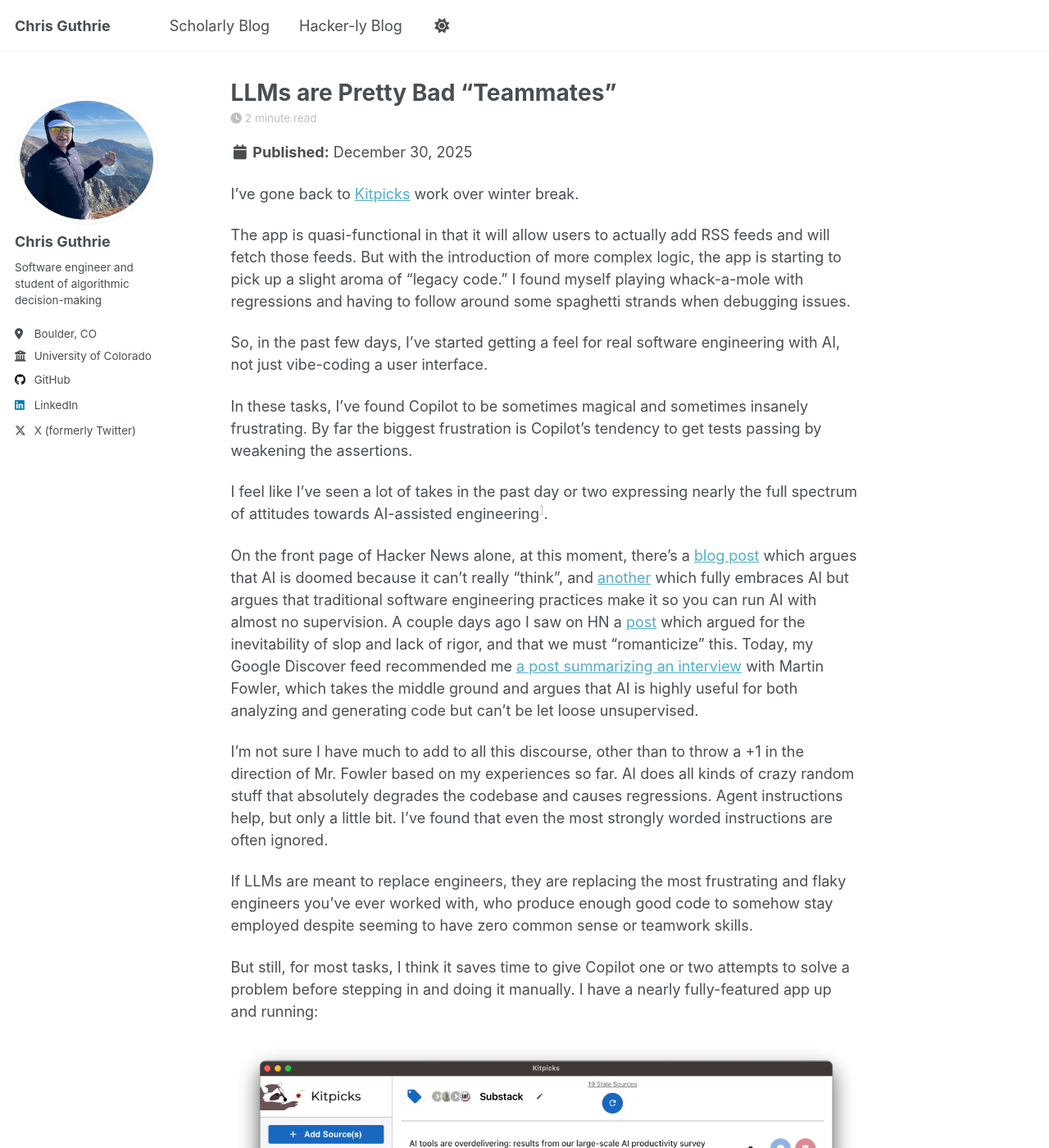
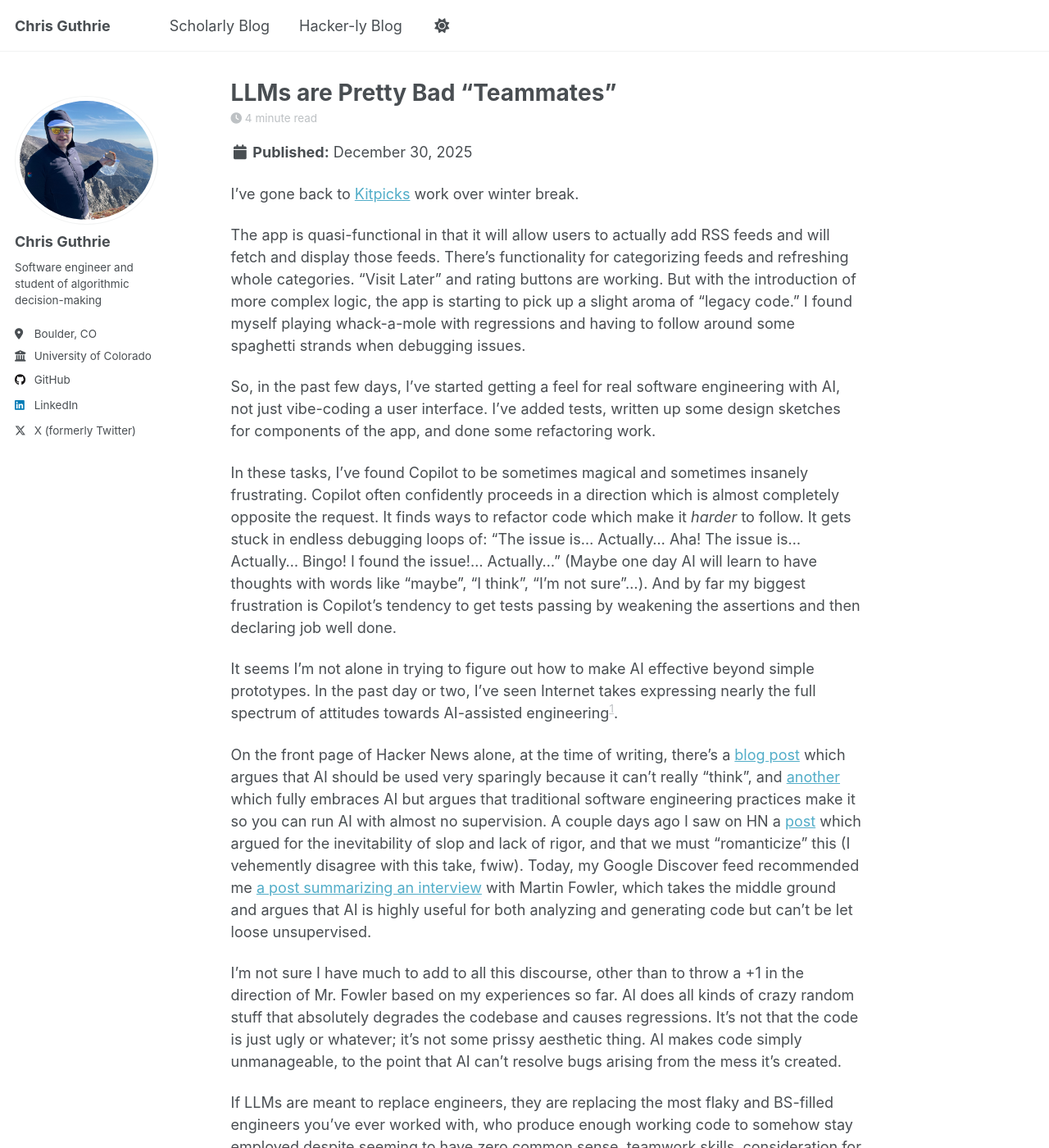
Before and after one commit to guthriec/chriswguthrie, a Jekyll site: the page built from _posts/2025-12-30-still-need-swes.md, in a window 1280 px wide and 1400 px high. Shown: the whole window at 82% size. Built offline with Jekyll 4.4.1, drawn with Linux system fonts in a browser that asks for light colours; a script that is not in the unit is left out; some of the changed text lies outside the part shown.

Commit message:
Edit pass to be more engaging

```diff
--- a/_posts/2025-12-30-still-need-swes.md
+++ b/_posts/2025-12-30-still-need-swes.md
@@ -8,24 +8,28 @@
 
 I've gone back to [Kitpicks](https://kitpicks.com) work over winter break.
 
-The app is quasi-functional in that it will allow users to actually add RSS feeds and will fetch those feeds. But with the introduction of more complex logic, the app is starting to pick up a slight aroma of "legacy code." I found myself playing whack-a-mole with regressions and having to follow around some spaghetti strands when debugging issues.
+The app is quasi-functional in that it will allow users to actually add RSS feeds and will fetch and display those feeds. There's functionality for categorizing feeds and refreshing whole categories. "Visit Later" and rating buttons are working. But with the introduction of more complex logic, the app is starting to pick up a slight aroma of "legacy code." I found myself playing whack-a-mole with regressions and having to follow around some spaghetti strands when debugging issues.
 
-So, in the past few days, I've started getting a feel for real software engineering with AI, not just vibe-coding a user interface.
+So, in the past few days, I've started getting a feel for real software engineering with AI, not just vibe-coding a user interface. I've added tests, written up some design sketches for components of the app, and done some refactoring work.
 
-In these tasks, I've found Copilot to be sometimes magical and sometimes insanely frustrating. By far the biggest frustration is Copilot's tendency to get tests passing by weakening the assertions.
+In these tasks, I've found Copilot to be sometimes magical and sometimes insanely frustrating. Copilot often confidently proceeds in a direction which is almost completely opposite the request. It finds ways to refactor code which make it *harder* to follow. It gets stuck in endless debugging loops of: "The issue is... Actually... Aha! The issue is... Actually... Bingo! I found the issue!... Actually..." (Maybe one day AI will learn to have thoughts with words like "maybe", "I think", "I'm not sure"...). And by far my biggest frustration is Copilot's tendency to get tests passing by weakening the assertions and then declaring job well done.
 
-I feel like I've seen a lot of takes in the past day or two expressing nearly the full spectrum of attitudes towards AI-assisted engineering[^1].
+It seems I'm not alone in trying to figure out how to make AI effective beyond simple prototypes. In the past day or two, I've seen Internet takes expressing nearly the full spectrum of attitudes towards AI-assisted engineering[^1].
 
-On the front page of Hacker News alone, at this moment, there's a [blog post](https://news.ycombinator.com/item?id=46424233) which argues that AI is doomed because it can't really "think", and [another](https://news.ycombinator.com/item?id=46424200) which fully embraces AI but argues that traditional software engineering practices make it so you can run AI with almost no supervision. A couple days ago I saw on HN a [post](https://rishi.monster/posts/time-intelligence-economy-part-1-the-ai-noise/) which argued for the inevitability of slop and lack of rigor, and that we must "romanticize" this. Today, my Google Discover feed recommended me [a post summarizing an interview](https://thenewstack.io/martin-fowler-on-preparing-for-ais-nondeterministic-computing/) with Martin Fowler, which takes the middle ground and argues that AI is highly useful for both analyzing and generating code but can't be let loose unsupervised.
+On the front page of Hacker News alone, at the time of writing, there's a [blog post](https://news.ycombinator.com/item?id=46424233) which argues that AI should be used very sparingly because it can't really "think", and [another](https://news.ycombinator.com/item?id=46424200) which fully embraces AI but argues that traditional software engineering practices make it so you can run AI with almost no supervision. A couple days ago I saw on HN a [post](https://rishi.monster/posts/time-intelligence-economy-part-1-the-ai-noise/) which argued for the inevitability of slop and lack of rigor, and that we must "romanticize" this (I vehemently disagree with this take, fwiw). Today, my Google Discover feed recommended me [a post summarizing an interview](https://thenewstack.io/martin-fowler-on-preparing-for-ais-nondeterministic-computing/) with Martin Fowler, which takes the middle ground and argues that AI is highly useful for both analyzing and generating code but can't be let loose unsupervised.
 
-I'm not sure I have much to add to all this discourse, other than to throw a +1 in the direction of Mr. Fowler based on my experiences so far. AI does all kinds of crazy random stuff that absolutely degrades the codebase and causes regressions. Agent instructions help, but only a little bit. I've found that even the most strongly worded instructions are often ignored.
+I'm not sure I have much to add to all this discourse, other than to throw a +1 in the direction of Mr. Fowler based on my experiences so far. AI does all kinds of crazy random stuff that absolutely degrades the codebase and causes regressions. It's not that the code is just ugly or whatever; it's not some prissy aesthetic thing. AI makes code simply unmanageable, to the point that AI can't resolve bugs arising from the mess it's created.
 
-If LLMs are meant to replace engineers, they are replacing the most frustrating and flaky engineers you've ever worked with, who produce enough good code to somehow stay employed despite seeming to have zero common sense or teamwork skills.
+If LLMs are meant to replace engineers, they are replacing the most flaky and BS-filled engineers you've ever worked with, who produce enough working code to somehow stay employed despite seeming to have zero common sense, teamwork skills, consideration for the future, or basic norms around honesty.
 
-But still, for most tasks, I think it saves time to give Copilot one or two attempts to solve a problem before stepping in and doing it manually. I have a nearly fully-featured app up and running:
+So human beings still need to be around to maintain some kind of order in the code. And this maintenance needs to be active. In a perfect world, a human could just write agent instructions asking the agent to follow software engineering best practices to a T, and the agent could comply. In reality, I've found that even the most strongly worded instructions are often completely ignored or actively contradicted.
+
+My rule of thumb at this point is to give Copilot one or two attempts to solve a problem before stepping in and doing it manually. And this... pretty much works.
+
+I have a nearly fully-featured app up and running:
 
 <img src='/images/kitpicks-ss-12-30.png' alt="Kitpicks Design 12-30" width=1000px>
 
-and honestly the vast vast majority of its code was generated by Copilot (incrementally, under close supervision by me).
+and honestly the majority of its code was generated by Copilot (incrementally, under close supervision by me).
 
 [^1]: Minus the fully skeptical attitudes which say that AI is completely useless. I think that attitude is increasingly marginalized, and probably increasingly less credible, given how easy it is to make AI write code which, at least, does something interesting.
```
